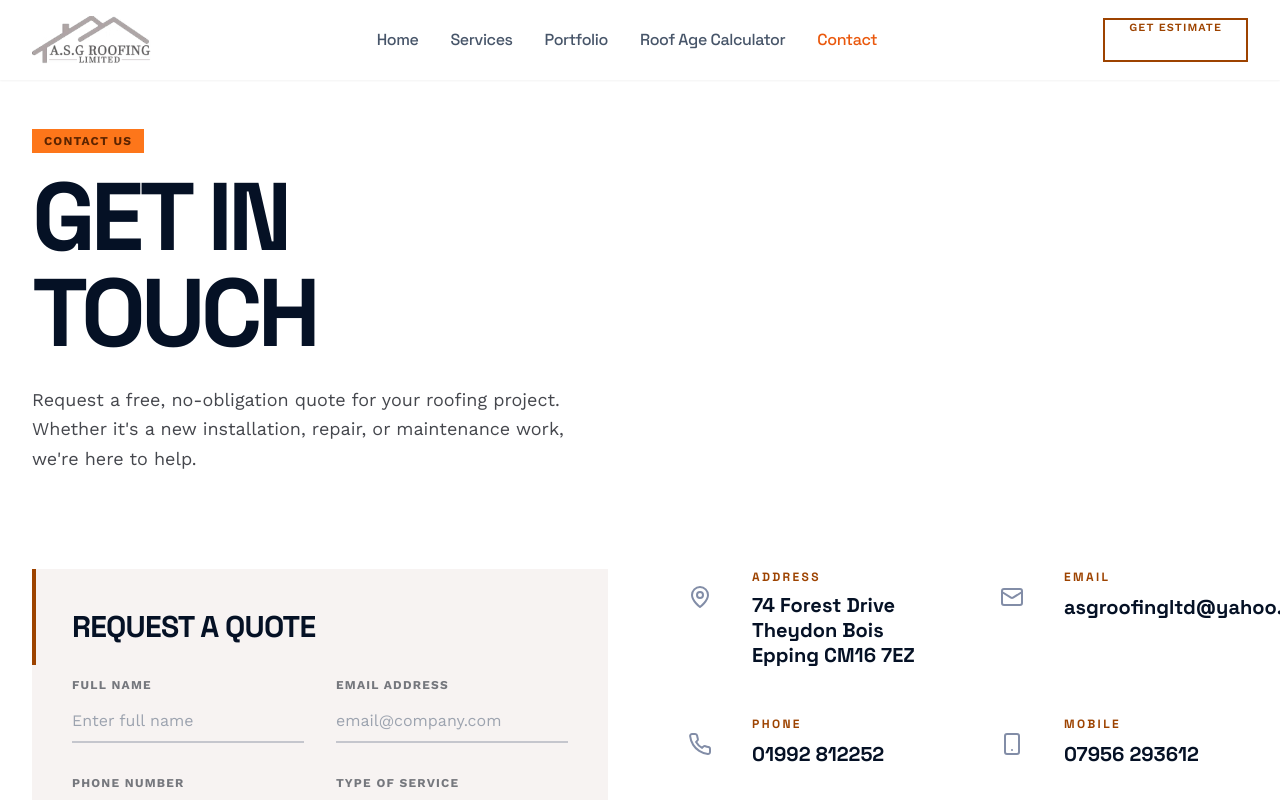
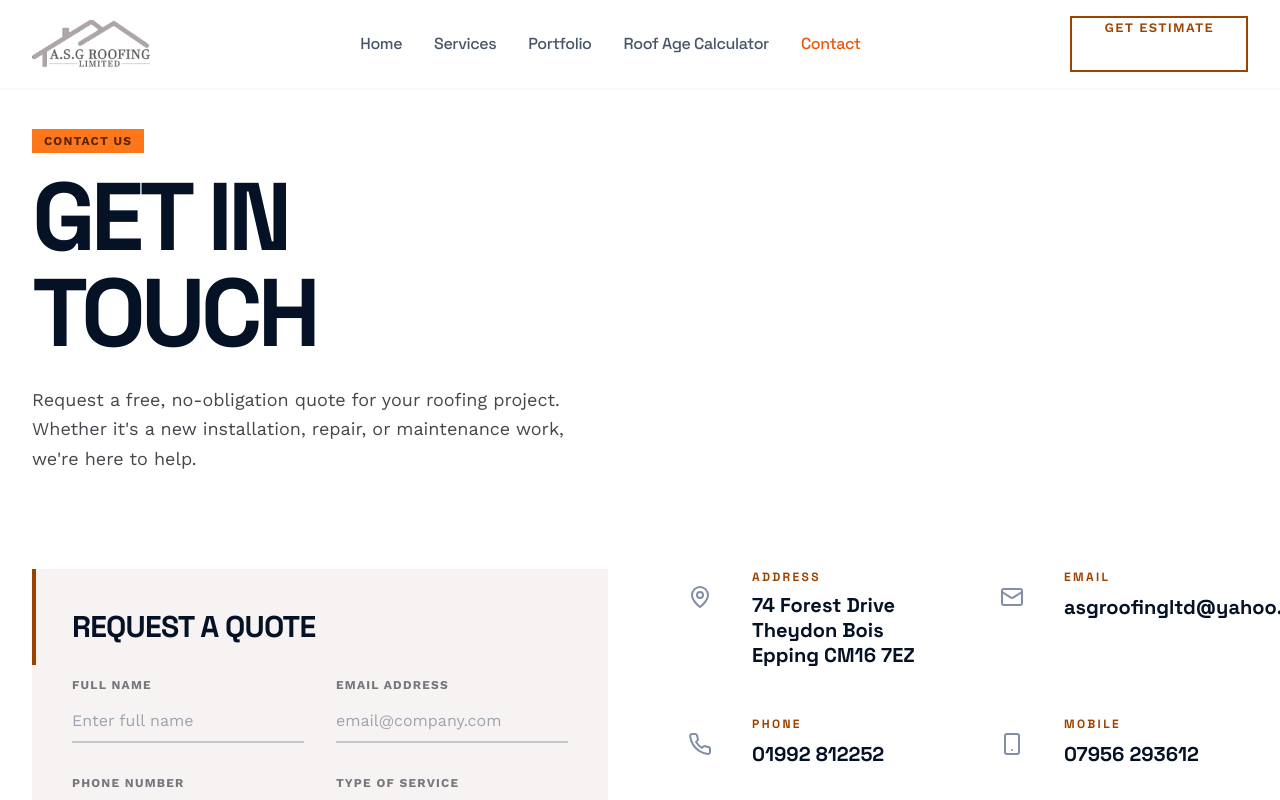
Before and after one commit to vishal-mayo/asg-roofing-website, a React (Vite) app: page /contact in a window 1280 px wide. Shown: the top 800 px of the page. Built offline with nearby package versions, Linux system fonts and the light colour scheme; the HTML template or start-up script is replaced by a standard one.

Commit message:
Fix button full-width fill and navbar button sizing
- Increased collision animation circle size to 2000px for full-width support
- Added flex display to span for proper text centering
- Increased navbar button from btn-sm to default size (56px)
- Adjusted btn-sm padding for better text fit

```diff
--- a/src/components/Navbar.jsx
+++ b/src/components/Navbar.jsx
@@ -54,7 +54,7 @@ function Navbar() {
 
         <Link
           to="/contact"
-          className="hidden md:block btn btn-primary btn-sm"
+          className="hidden md:block btn btn-primary"
         >
           <span>Get Estimate</span>
         </Link>
--- a/src/index.css
+++ b/src/index.css
@@ -26,17 +26,17 @@ h1, h2, h3, h4, h5, h6 {
    BUTTON SYSTEM - 4 VARIANTS
    ============================================ */
 
-/* Collision Button Animation Keyframes */
+/* Collision Button Animation Keyframes - Full Width Support */
 @keyframes criss-cross-left {
   0% { left: -20px; }
   50% { left: 50%; width: 20px; height: 20px; }
-  100% { left: 50%; width: 375px; height: 375px; }
+  100% { left: 50%; width: 2000px; height: 2000px; }
 }
 
 @keyframes criss-cross-right {
   0% { right: -20px; }
   50% { right: 50%; width: 20px; height: 20px; }
-  100% { right: 50%; width: 375px; height: 375px; }
+  100% { right: 50%; width: 2000px; height: 2000px; }
 }
 
 /* Base Button Styles */
@@ -59,6 +59,7 @@ h1, h2, h3, h4, h5, h6 {
   transition: color 0.8s ease;
   cursor: pointer;
   white-space: nowrap;
+  box-sizing: border-box;
 }
 
 .btn::before,
@@ -86,6 +87,10 @@ h1, h2, h3, h4, h5, h6 {
 .btn span {
   position: relative;
   z-index: 1;
+  display: flex;
+  align-items: center;
+  justify-content: center;
+  width: 100%;
 }
 
 .btn:hover::before {
@@ -170,9 +175,10 @@ h1, h2, h3, h4, h5, h6 {
    SIZE VARIANTS
    -------------------------------------------- */
 .btn-sm {
-  height: 44px;
-  padding: 0 24px;
+  height: 48px;
+  padding: 0 20px;
   font-size: 11px;
+  letter-spacing: 0.08em;
 }
 
 .btn-lg {
```
